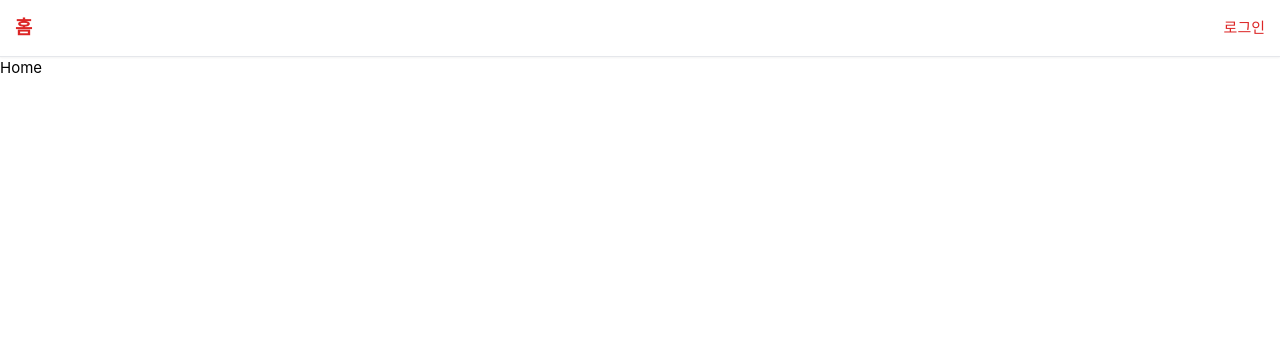
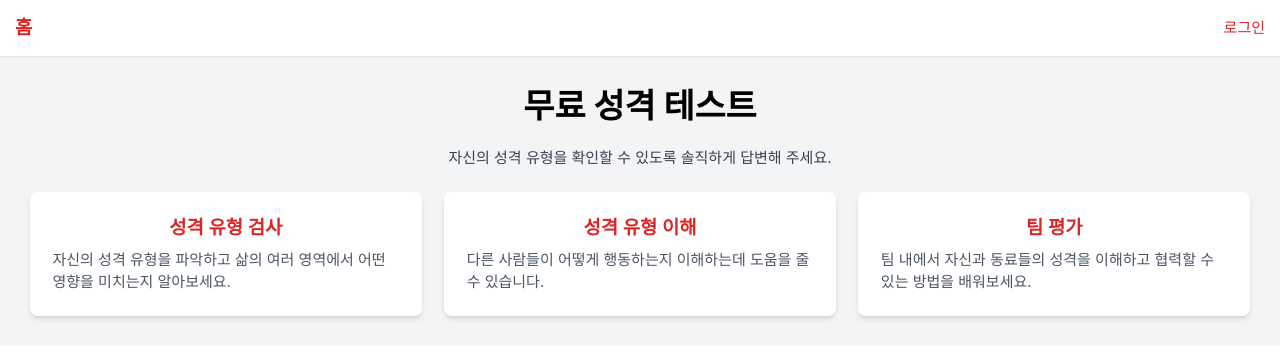
Before and after one commit to mbdyjk/Sparta_MbtiTest, a React (Vite) app in the folder mbtitest/: page / in a window 1280 px wide. Shown: the top 364 px of the page. Built offline with nearby package versions, Linux system fonts and the light colour scheme.

Commit message:
design: Home.jsx 구성

```diff
--- a/mbtitest/src/components/SectionCard.jsx
+++ b/mbtitest/src/components/SectionCard.jsx
@@ -3,7 +3,7 @@ import PropTypes from "prop-types";
 const SectionCard = ({ title, description }) => (
   <div className="bg-white p-6 shadow-md rounded-lg text-center">
     <h2 className="text-xl font-semibold text-red-600">{title}</h2>
-    <p className="text-gray-600 mt-2">{description}</p>
+    <p className="text-gray-600 mt-2 text-left">{description}</p>
   </div>
 );
 
--- a/mbtitest/src/pages/Home.jsx
+++ b/mbtitest/src/pages/Home.jsx
@@ -1,10 +1,36 @@
 import Header from "../components/Header";
+import SectionCard from "../components/SectionCard";
 
 const Home = () => {
   return (
     <>
       <Header />
-      <div>Home</div>
+      <div className="p-8 space-y-6 bg-gray-100">
+        <h1 className="text-4xl font-bold text-center text-black-600">
+          무료 성격 테스트
+        </h1>
+        <p className="text-l text-center text-gray-700">
+          자신의 성격 유형을 확인할 수 있도록 솔직하게 답변해 주세요.
+        </p>
+
+        {/* 768px 이하에서 grid 열을 하나,
+            768px 이상에서 grid 열을 두개,
+            1024px 이상에서 grid 열을 세개 갖는다. */}
+        <div className="grid grid-cols-1 md:grid-cols-2 lg:grid-cols-3 gap-6">
+          <SectionCard
+            title="성격 유형 검사"
+            description="자신의 성격 유형을 파악하고 삶의 여러 영역에서 어떤 영향을 미치는지 알아보세요."
+          />
+          <SectionCard
+            title="성격 유형 이해"
+            description="다른 사람들이 어떻게 행동하는지 이해하는데 도움을 줄 수 있습니다."
+          />
+          <SectionCard
+            title="팀 평가"
+            description="팀 내에서 자신과 동료들의 성격을 이해하고 협력할 수 있는 방법을 배워보세요."
+          />
+        </div>
+      </div>
     </>
   );
 };
```
